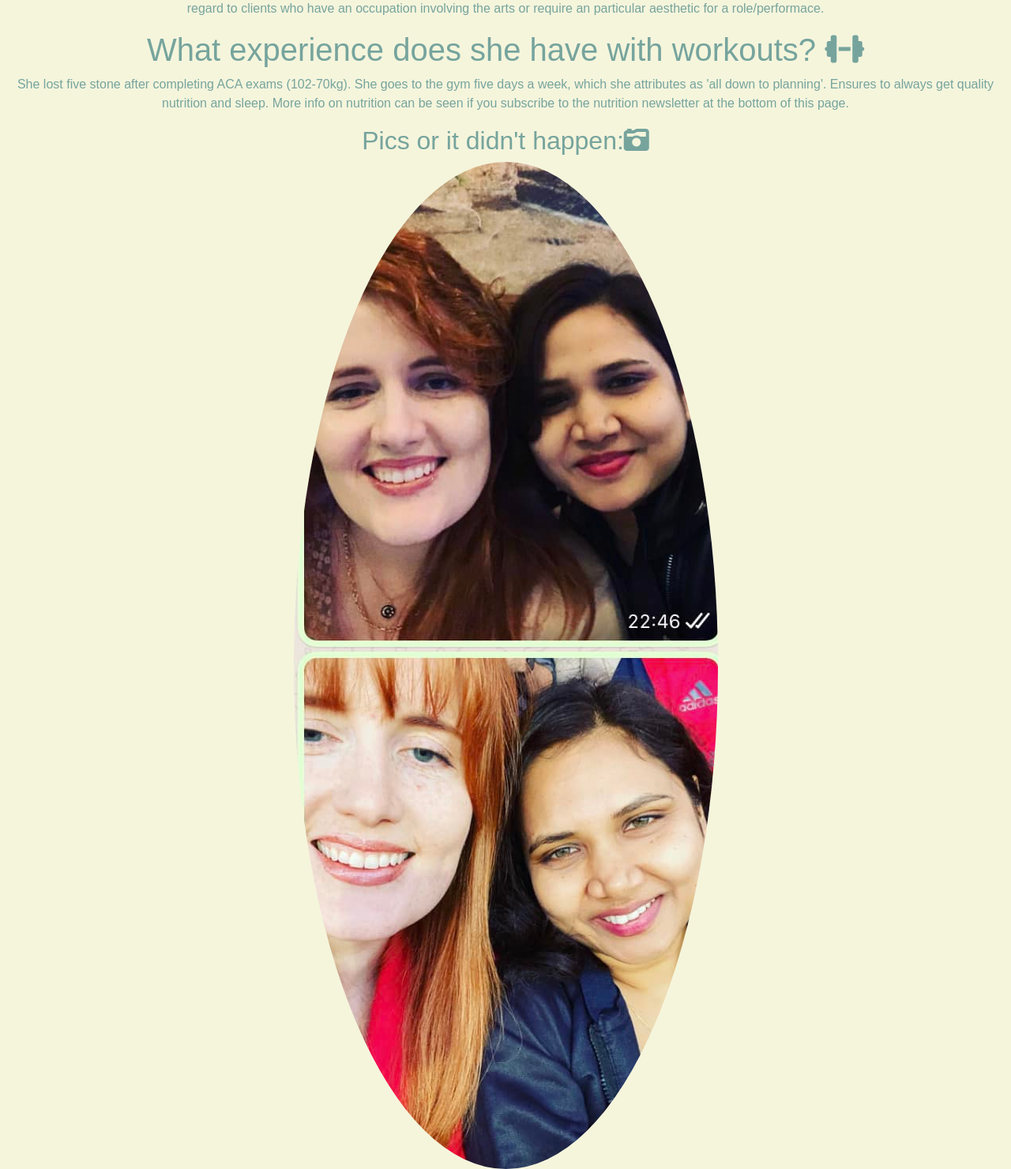
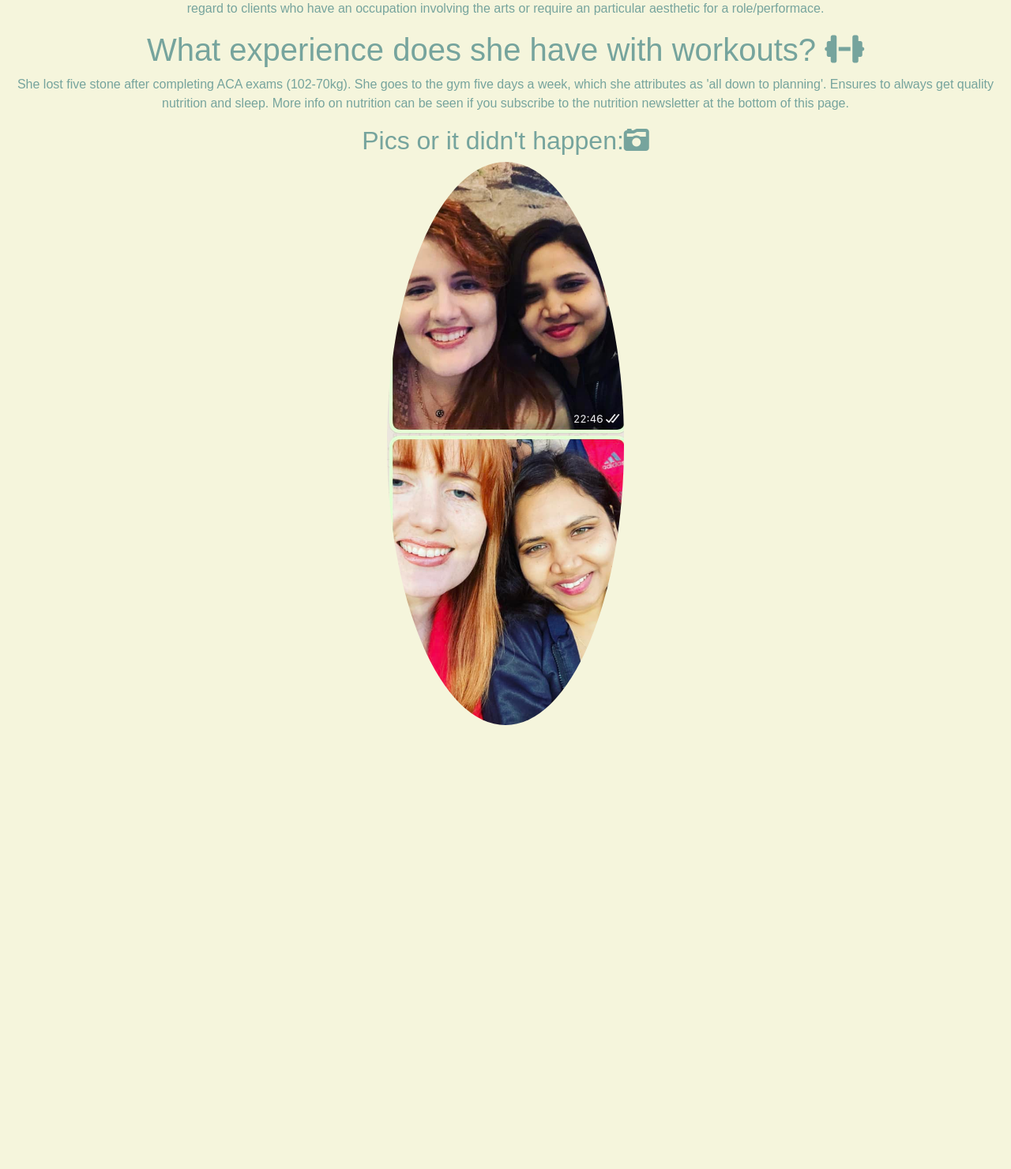
Before and after one commit to valerieniloinsigh31/FitForWork_v1, a Django app: page /founder/ in a window 1280 px wide. Shown: the part 497-1977 px from the top of the page at 79% size. After the commit the page ends 1415 px from the top, so only its background shows below. Run offline with Django 3.2, Linux system fonts and the light colour scheme; some libraries are stand-ins or nearby versions; some web fonts are replaced.

Commit message:
Add max-width directly to founder image

```diff
--- a/ffw/templates/ffw/founder.html
+++ b/ffw/templates/ffw/founder.html
@@ -37,7 +37,7 @@ this page.</p>
 
 <h2>Pics or it didn't happen:<i class="fa-solid fa-camera-retro"></i> </h2>
 <div>
-<img id="founder-image" style="border-radius:50%; flex-wrap: wrap" src="https://fitforwork.s3.eu-west-1.amazonaws.com/media/ffw_before_and_after.jpeg" alt="Two photos that compare Valerie Ni Loinsigh before and after weight loss">
+<img id="founder-image" style="border-radius:50%; flex-wrap: wrap; max-width:300px;" src="https://fitforwork.s3.eu-west-1.amazonaws.com/media/ffw_before_and_after.jpeg" alt="Two photos that compare Valerie Ni Loinsigh before and after weight loss">
 </div>
 </div>
 {% endblock %}
```
